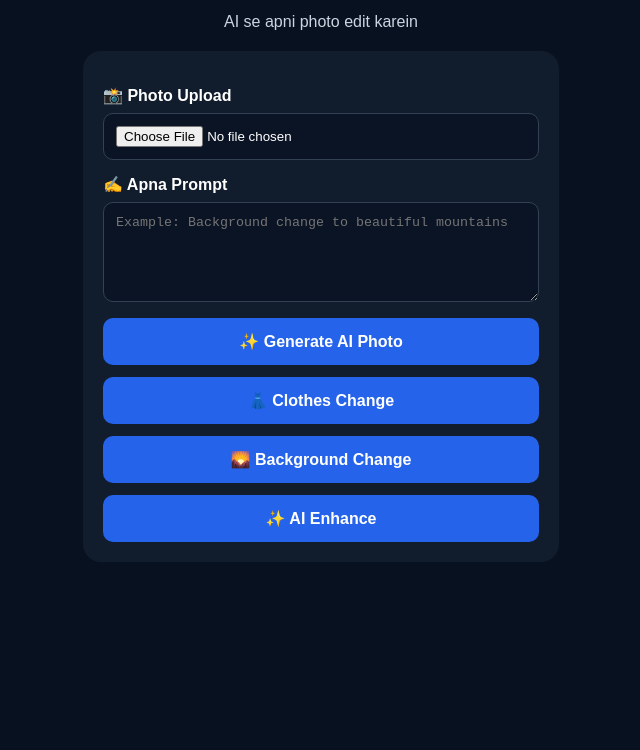
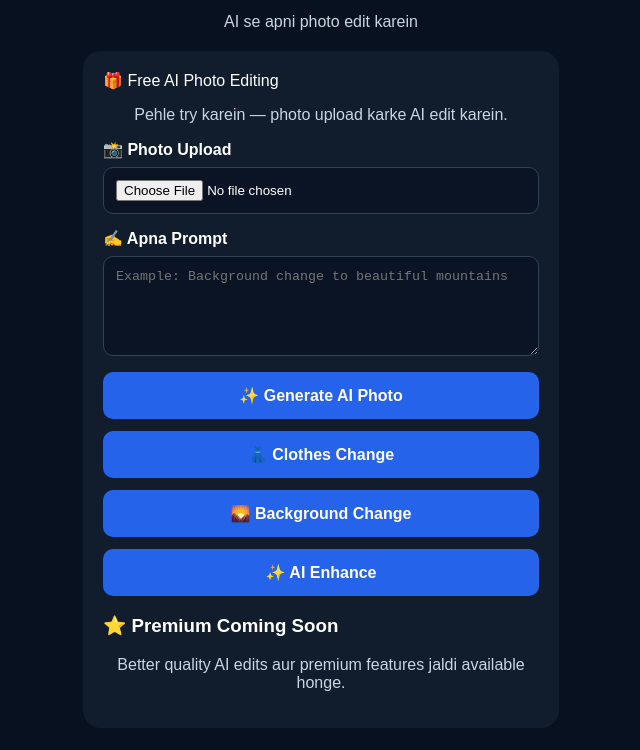
Before and after one commit to subi85khan/Ai-photo-magic-, a website: page index.html in a window 1280 px wide. Shown: the part 84-834 px from the top of the page, without its empty margins (319-959 px from the left). Before the commit the page ends 800 px from the top, so only its background shows below. Drawn offline with Linux system fonts and the light colour scheme.

Commit message:
Add free badge and premium features notice

```diff
--- a/index.html
+++ b/index.html
@@ -15,6 +15,14 @@
     <p>AI se apni photo edit karein</p>
 
     <div class="card">
+
+      <div class="free-badge">
+        🎁 Free AI Photo Editing
+      </div>
+
+      <p class="trial-text">
+        Pehle try karein — photo upload karke AI edit karein.
+      </p>
 
       <label for="imageUpload">📸 Photo Upload</label>
       <input type="file" id="imageUpload" accept="image/*">
@@ -40,6 +48,14 @@
 
       <button id="enhanceBtn">✨ AI Enhance</button>
 
+      <div class="premium-box">
+        <h3>⭐ Premium Coming Soon</h3>
+        <p>
+          Better quality AI edits aur premium features
+          jaldi available honge.
+        </p>
+      </div>
+
     </div>
 
   </div>
```
